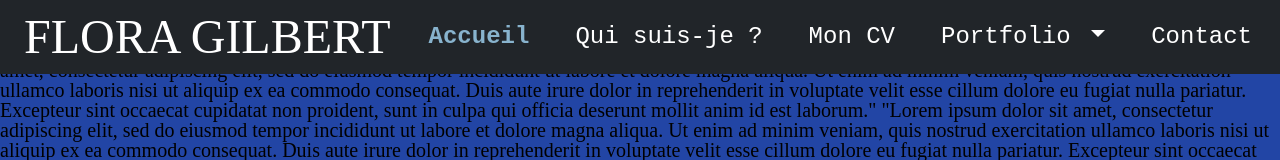
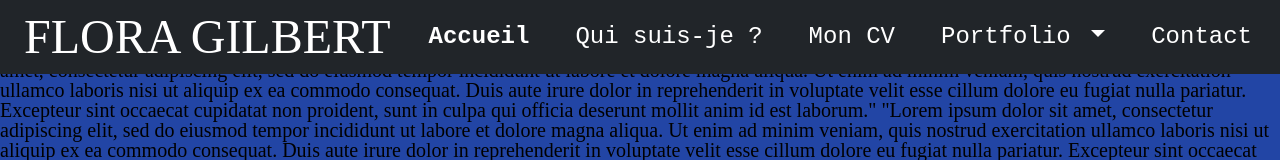
Before and after one commit to mokidochi/floragilbert.net, a website: page index.html in a window 1280 px wide. Shown: the top 160 px of the page. Drawn offline with nearby package versions, Linux system fonts and the light colour scheme; files that its build step writes are made by us from their sources.

Commit message:
Fortntie

```diff
--- a/assets/scss/custom.scss
+++ b/assets/scss/custom.scss
@@ -14,7 +14,7 @@ $secondary: #FFE1E3;
 @import "../../node_modules/bootstrap/scss/mixins";
 @import "../../node_modules/bootstrap/scss/root";
 
-$navbar-dark-active-color: $primary;
+$navbar-dark-active-color: $white;
 $navbar-dark-color: $primary -50;
 
 
```
